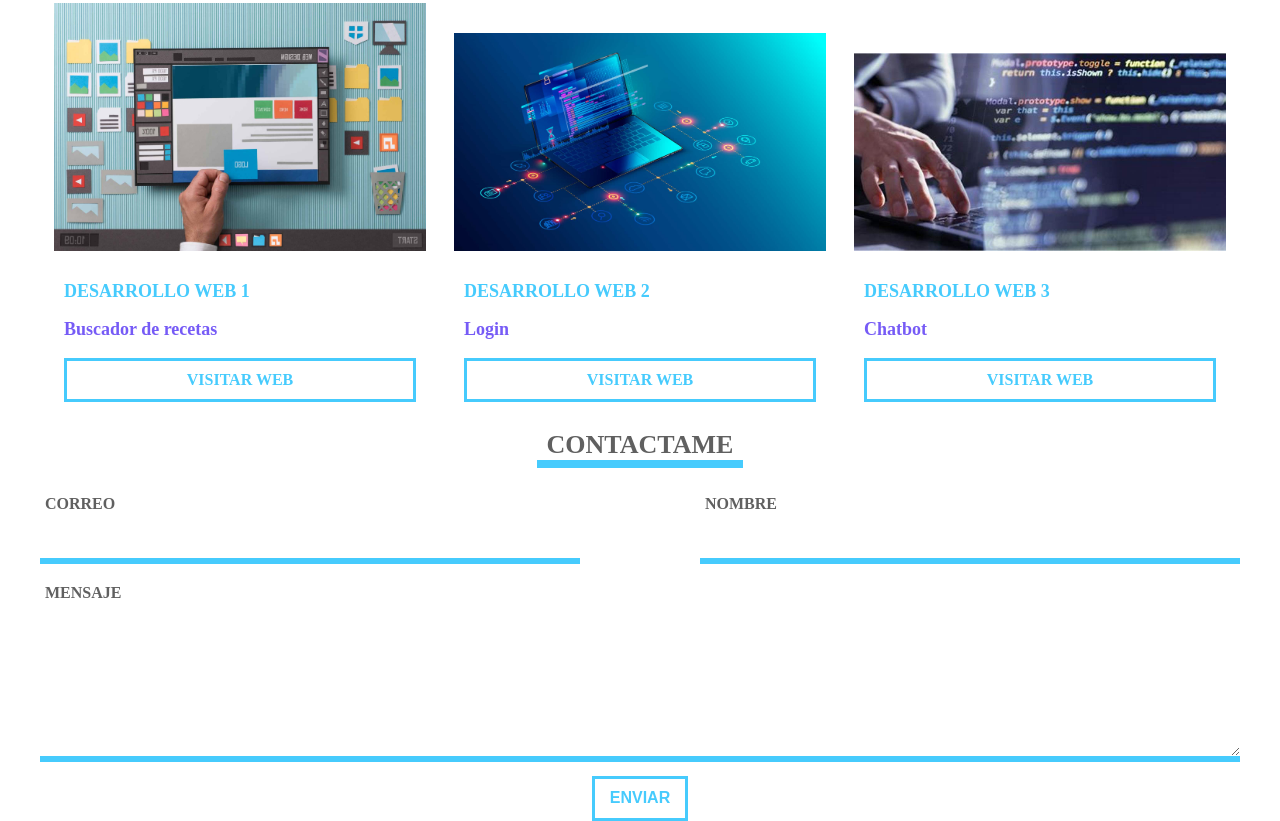
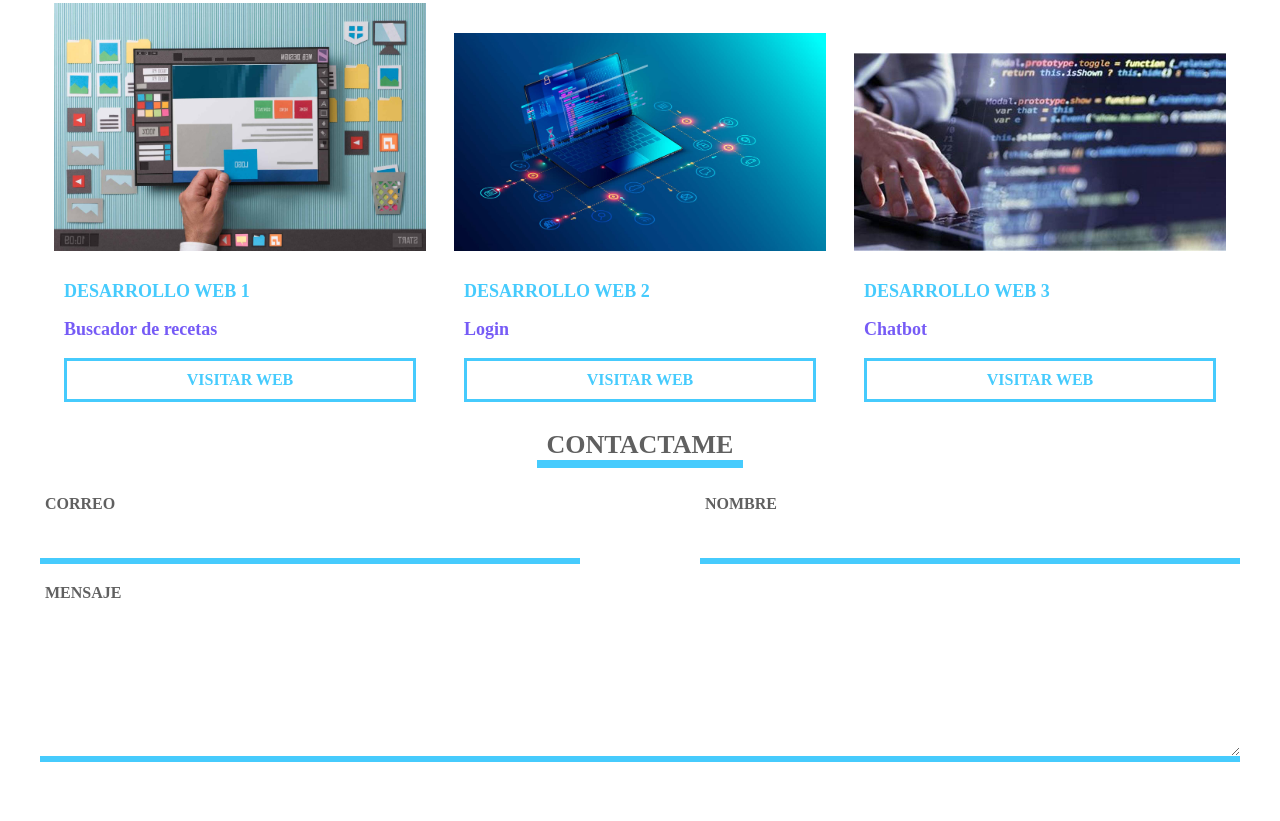
Before and after one commit to Sayuri1235/PORTAFOLIOO, a plain HTML site: page index.html in a window 1280 px wide. Shown: the part 1326-2147 px from the top of the page. After the commit the page ends 2102 px from the top, so only its background shows below. Drawn offline with Linux system fonts and the light colour scheme.

Commit message:
Add files via upload

```diff
--- a/index.html
+++ b/index.html
@@ -207,8 +207,7 @@ Animate, Cinema 4D
 <textarea id="usermessage" name="usermessage" rows="3" required></textarea>
 </div>
 </div>
-<div class="text-center">
-<input class="btn-blue" type="submit" value="Enviar"/>
+
 </div>
 </form>
 </section>
```
